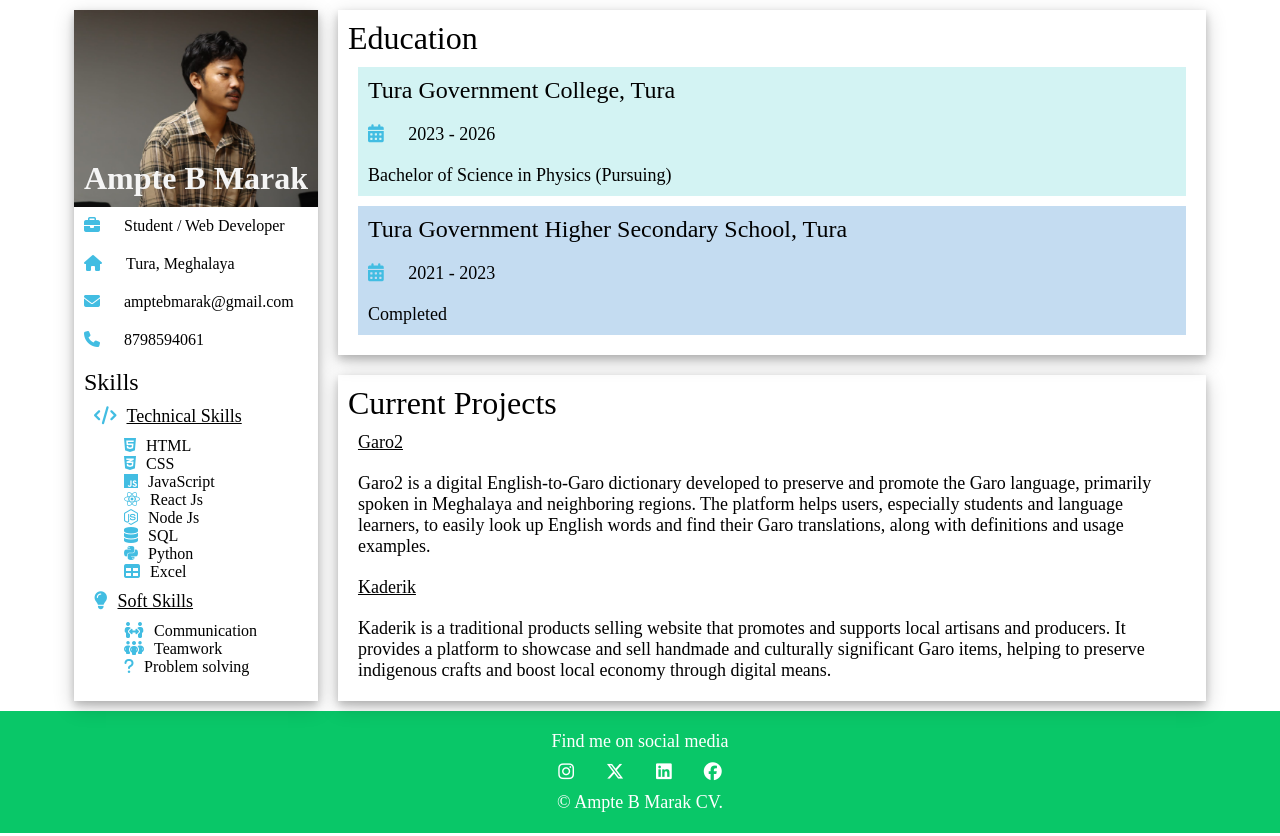
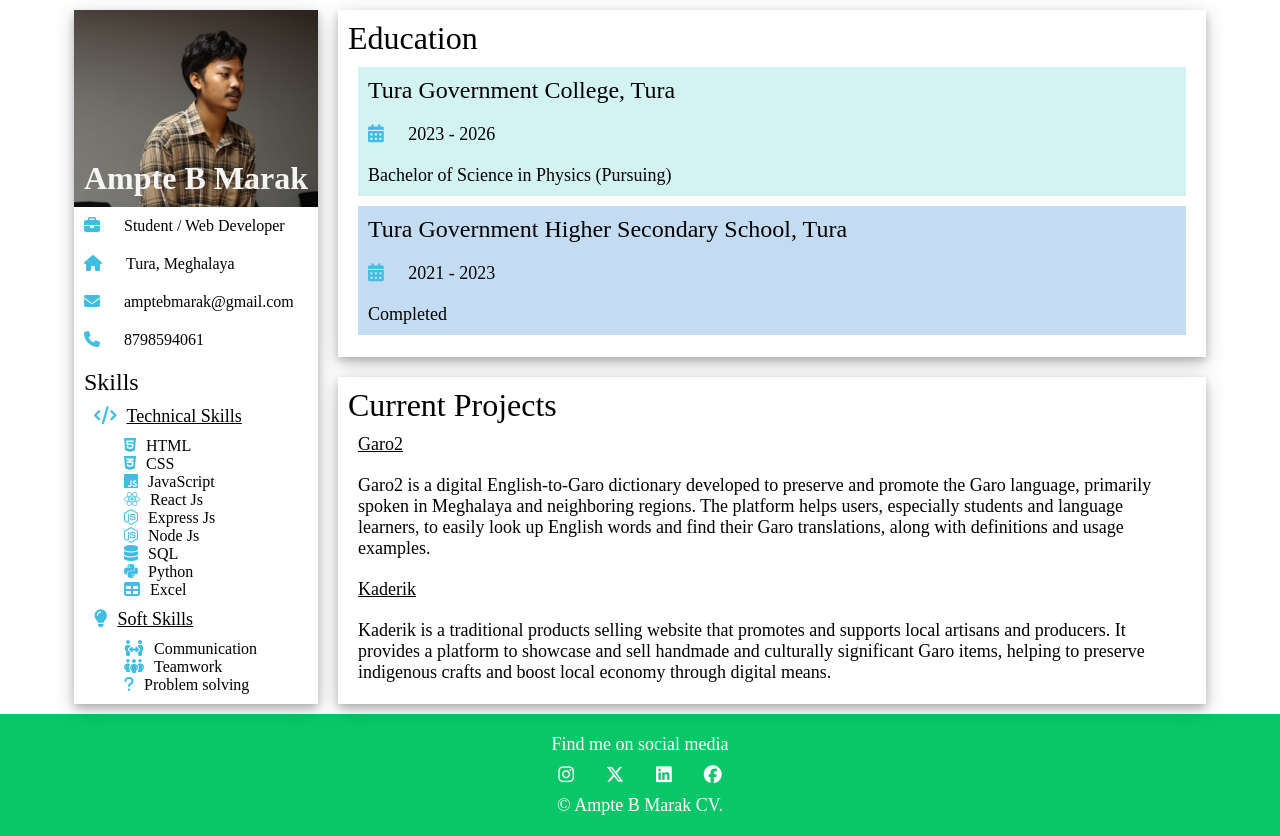
Before and after one commit to Ampte/CV, a React (Vite) app: page / in a window 1280 px wide. Built offline with nearby package versions, Linux system fonts and the light colour scheme.

Commit message:
Add new list

```diff
--- a/src/App.jsx
+++ b/src/App.jsx
@@ -22,6 +22,7 @@ const App = () => {
               <li><i class="fa-brands fa-css3-alt"></i>CSS</li>
               <li><i class="fa-brands fa-js"></i>JavaScript</li>
               <li><i class="fa-brands fa-react"></i>React Js</li>
+              <li><i class="fa-brands fa-node-js"></i>Express Js</li>
               <li><i class="fa-brands fa-node-js"></i>Node Js</li>
               <li><i class="fa-solid fa-database"></i>SQL</li>
               <li><i class="fa-brands fa-python"></i>Python</li>
```
